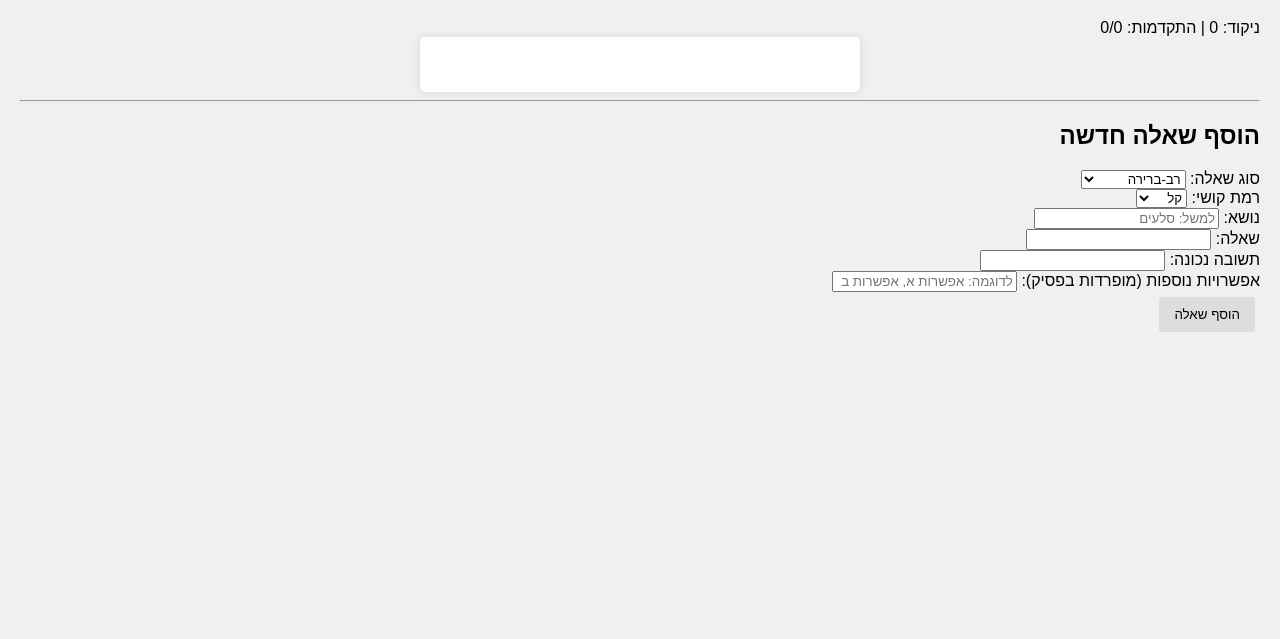
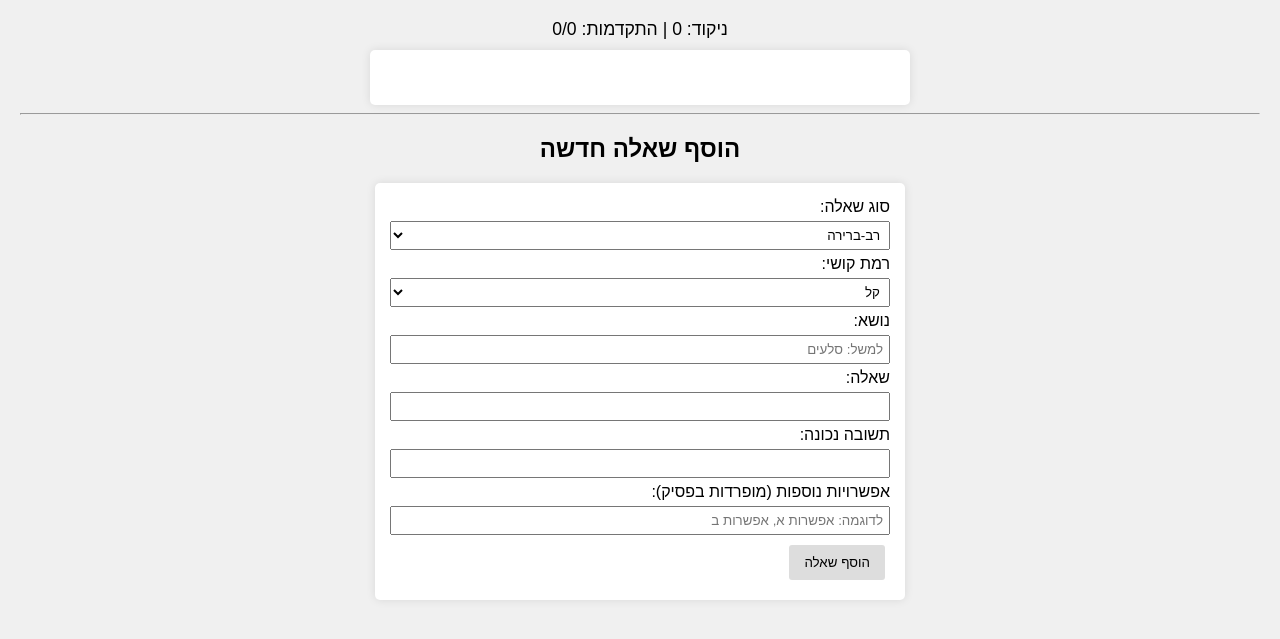
Before and after one commit to nir-maker/SE, a plain HTML site: page index.html in a window 1280 px wide. Shown: the part 61-700 px from the top of the page. Drawn offline with Linux system fonts and the light colour scheme.

Commit message:
Update style.css

```diff
--- a/style.css
+++ b/style.css
@@ -1,21 +1,37 @@
 body {
-  direction: rtl; /* כתיבה מימין לשמאל */
+  direction: rtl;
   font-family: Arial, sans-serif;
   margin: 20px;
   background-color: #f0f0f0;
 }
 
-h1 {
+h1, h2 {
   text-align: center;
+}
+
+#score-container {
+  text-align: center;
+  margin-bottom: 10px;
+  font-size: 1.1em;
 }
 
 #quiz-container {
   background: #fff;
   padding: 20px;
   margin: 0 auto;
-  max-width: 400px;
+  max-width: 500px;
   border-radius: 5px;
   box-shadow: 0 0 10px rgba(0, 0, 0, 0.1);
+  position: relative;
+}
+
+#quiz-container.animate {
+  animation: fadeIn 0.5s ease-in-out;
+}
+
+@keyframes fadeIn {
+  from { opacity: 0; transform: translateY(20px); }
+  to { opacity: 1; transform: translateY(0); }
 }
 
 #question {
@@ -23,9 +39,25 @@ h1 {
   margin-bottom: 15px;
 }
 
-#answer {
-  margin-top: 10px;
-  color: #005500;
+#options {
+  margin-bottom: 15px;
+}
+
+.option {
+  margin: 5px 0;
+  padding: 8px;
+  border: 1px solid #ccc;
+  border-radius: 3px;
+  cursor: pointer;
+}
+
+.option:hover {
+  background-color: #e0e0e0;
+}
+
+#feedback {
+  font-weight: bold;
+  margin-bottom: 15px;
 }
 
 .hidden {
@@ -40,3 +72,19 @@ h1 {
   border-radius: 3px;
   background-color: #ddd;
 }
+
+form {
+  background: #fff;
+  padding: 15px;
+  margin: 20px auto;
+  max-width: 500px;
+  border-radius: 5px;
+  box-shadow: 0 0 10px rgba(0, 0, 0, 0.1);
+}
+
+form input, form select {
+  margin: 5px 0;
+  padding: 5px;
+  width: 100%;
+  box-sizing: border-box;
+}
```
